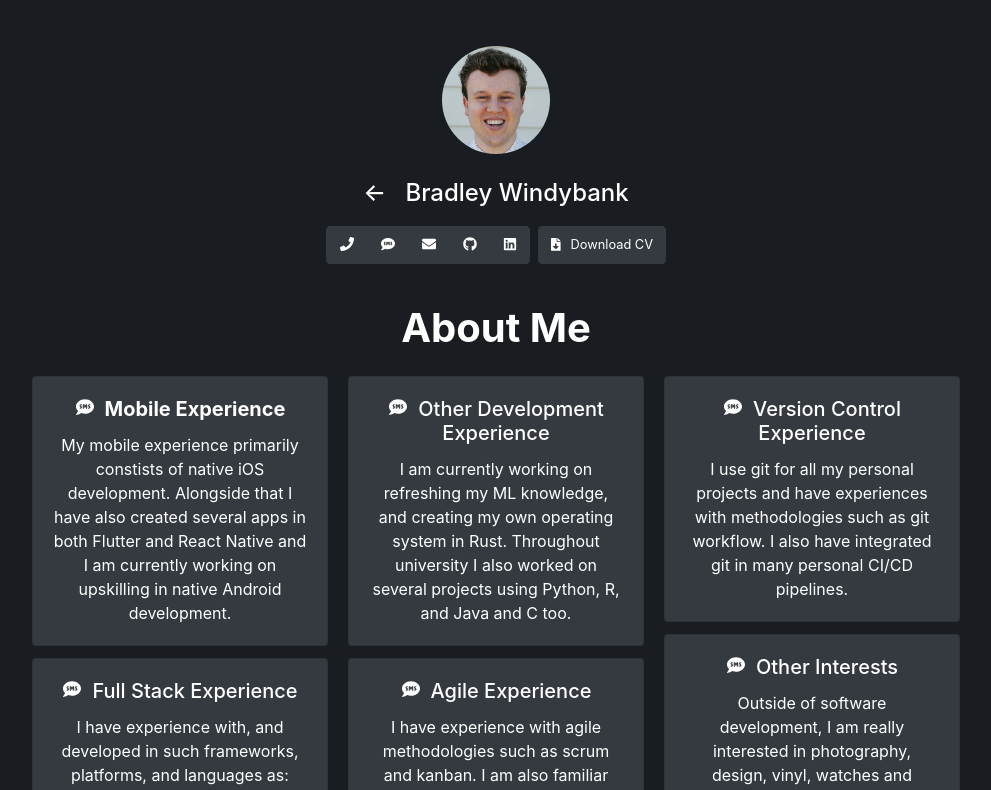
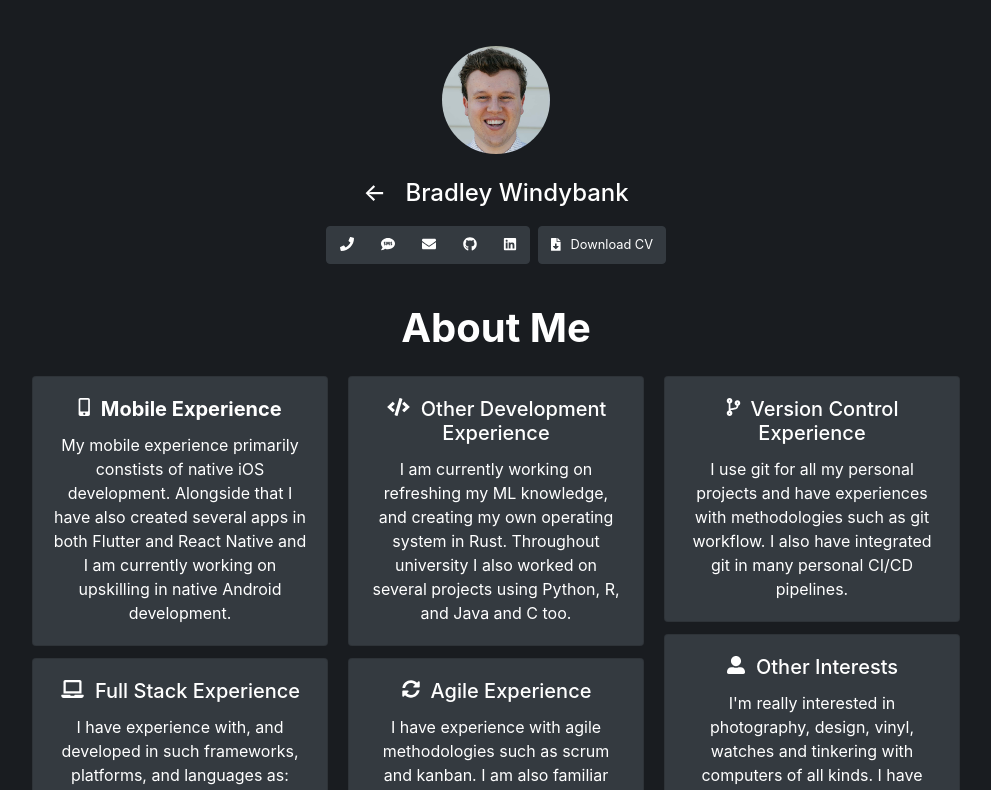
Before and after one commit to bradwindy/new-personal-site, a Next.js app: page /about-me in a window 1280 px wide. Shown: the top 790 px of the page, without its empty margins (144-1135 px from the left). Built offline with nearby package versions, Linux system fonts and the light colour scheme.

Commit message:
Add icons to about me

```diff
--- a/pages/_app.tsx
+++ b/pages/_app.tsx
@@ -8,9 +8,27 @@ import {
   faPhone,
   faSms,
   faEnvelope,
+  faMobileAlt,
+  faLaptop,
+  faSyncAlt,
+  faCode,
+  faCodeBranch,
+  faUserAlt,
 } from "@fortawesome/free-solid-svg-icons";
 
-library.add(fab, faFileDownload, faPhone, faSms, faEnvelope);
+library.add(
+  fab,
+  faFileDownload,
+  faPhone,
+  faSms,
+  faEnvelope,
+  faMobileAlt,
+  faLaptop,
+  faSyncAlt,
+  faCode,
+  faCodeBranch,
+  faUserAlt
+);
 
 export default function App({ Component, pageProps }: AppProps) {
   return <Component {...pageProps} />;
--- a/pages/about-me.tsx
+++ b/pages/about-me.tsx
@@ -22,8 +22,8 @@ export default function AboutMe() {
             <Card.Body>
               <Card.Title className="font-weight-bold">
                 <FontAwesomeIcon
-                  icon="sms"
-                  className={utilStyles.medBrandIcon}
+                  icon="mobile-alt"
+                  className={utilStyles.smallAboutIcon}
                 />
                 Mobile Experience
               </Card.Title>
@@ -39,8 +39,8 @@ export default function AboutMe() {
             <Card.Body>
               <Card.Title>
                 <FontAwesomeIcon
-                  icon="sms"
-                  className={utilStyles.medBrandIcon}
+                  icon="laptop"
+                  className={utilStyles.smallAboutIcon}
                 />
                 Full Stack Experience
               </Card.Title>
@@ -55,8 +55,8 @@ export default function AboutMe() {
             <Card.Body>
               <Card.Title>
                 <FontAwesomeIcon
-                  icon="sms"
-                  className={utilStyles.medBrandIcon}
+                  icon="code"
+                  className={utilStyles.smallAboutIcon}
                 />
                 Other Development Experience
               </Card.Title>
@@ -72,8 +72,8 @@ export default function AboutMe() {
             <Card.Body>
               <Card.Title>
                 <FontAwesomeIcon
-                  icon="sms"
-                  className={utilStyles.medBrandIcon}
+                  icon="sync-alt"
+                  className={utilStyles.smallAboutIcon}
                 />
                 Agile Experience
               </Card.Title>
@@ -88,8 +88,8 @@ export default function AboutMe() {
             <Card.Body>
               <Card.Title>
                 <FontAwesomeIcon
-                  icon="sms"
-                  className={utilStyles.medBrandIcon}
+                  icon="code-branch"
+                  className={utilStyles.smallAboutIcon}
                 />
                 Version Control Experience
               </Card.Title>
@@ -104,16 +104,16 @@ export default function AboutMe() {
             <Card.Body>
               <Card.Title>
                 <FontAwesomeIcon
-                  icon="sms"
-                  className={utilStyles.medBrandIcon}
+                  icon="user-alt"
+                  className={utilStyles.smallAboutIcon}
                 />
                 Other Interests
               </Card.Title>
               <Card.Text className={utilStyles.cardText}>
-                Outside of software development, I am really interested in
-                photography, design, vinyl, watches and tinkering with computers
-                of all kinds. I have also volunteered on Sprit of New Zealand
-                and in both my local Rotary Club and Hospice Shop.
+                I'm really interested in photography, design, vinyl, watches and
+                tinkering with computers of all kinds. I have also volunteered
+                on Sprit of New Zealand and in both my local Rotary Club and
+                Hospice Shop.
               </Card.Text>
             </Card.Body>
           </Card>
--- a/styles/utils.module.css
+++ b/styles/utils.module.css
@@ -49,6 +49,12 @@
   margin-right: 10px;
 }
 
+.smallAboutIcon {
+  width: 15px;
+  padding-bottom: 2px;
+  margin-right: 10px;
+}
+
 .openingPara {
   margin: 0 10% 20px 10%;
 }
```
